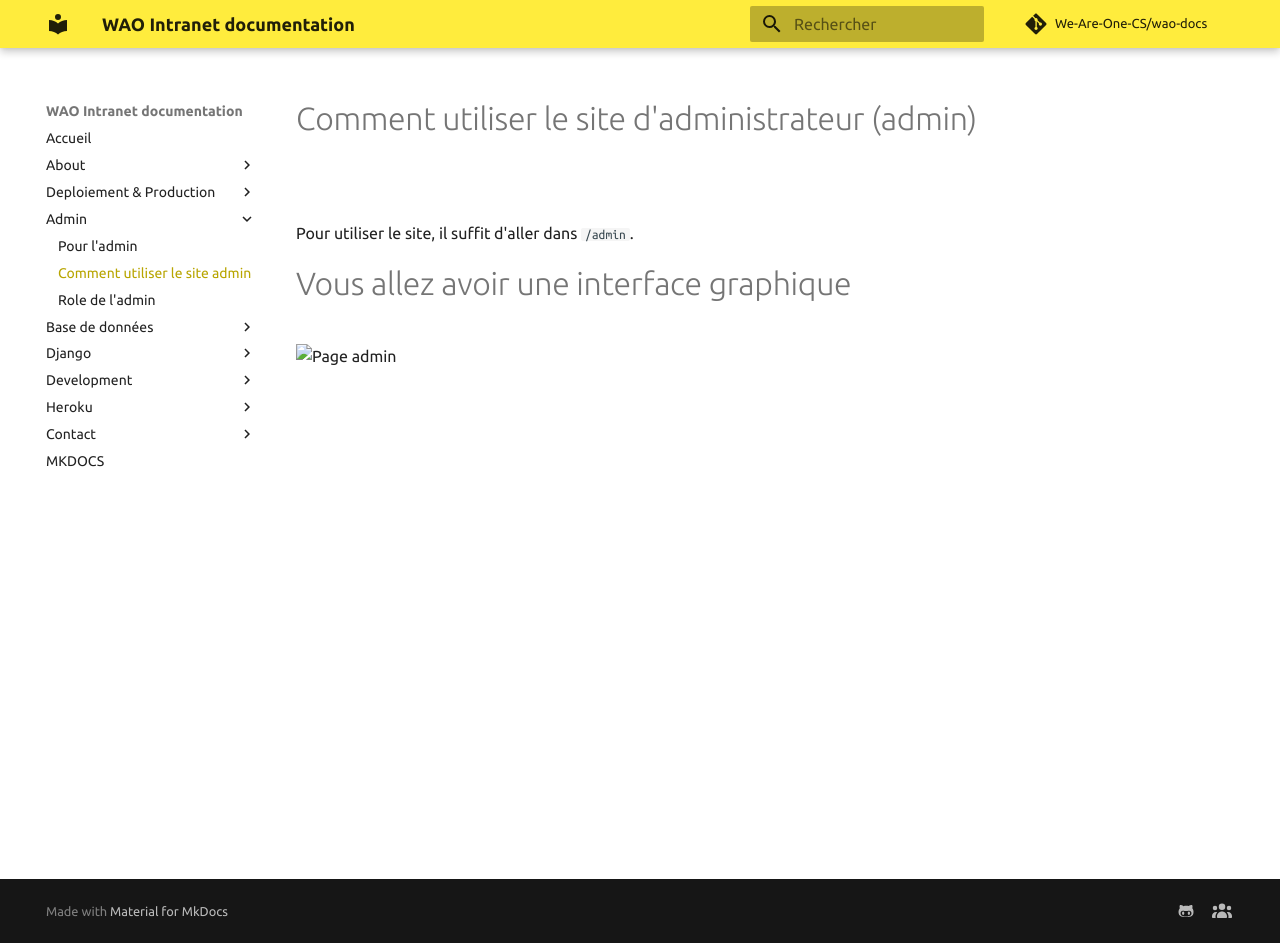
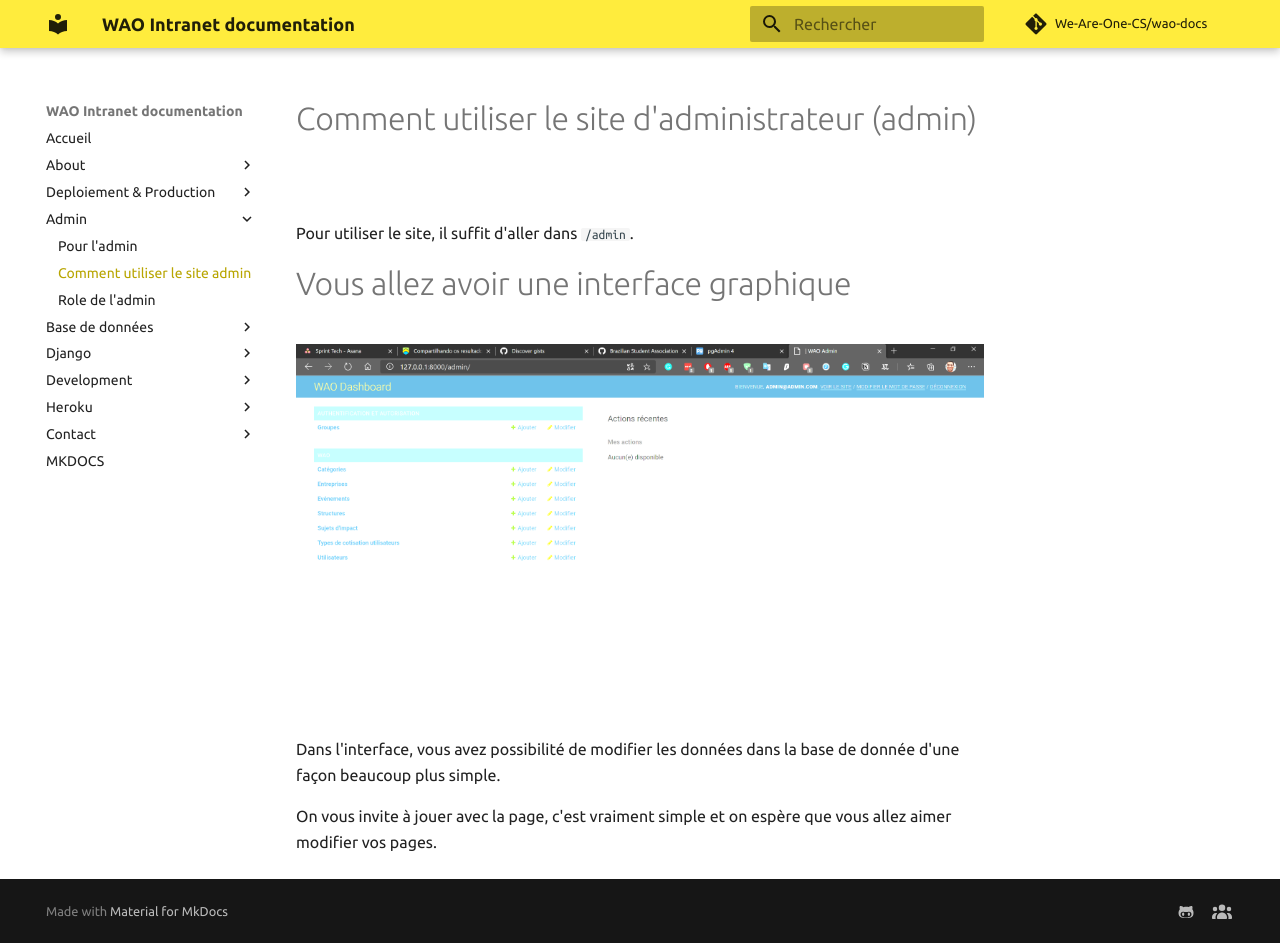
Before and after one commit to We-Are-One-CS/docs, an MkDocs documentation site: the page built from docs/admin/how-to-use.md, in a window 1280 px wide and 943 px high. Built offline with MkDocs 1.6.1 and Material for MkDocs 9.7.7, drawn with Linux system fonts in a browser that asks for light colours; comment, search, counter and statistics services are not loaded.

Commit message:
Finalized the admin part of the documentation

```diff
--- a/docs/admin/how-to-use.md
+++ b/docs/admin/how-to-use.md
@@ -4,4 +4,8 @@ Pour utiliser le site, il suffit d'aller dans ``/admin``.
 
 # Vous allez avoir une interface graphique
 
-![Page admin]()
+![Page admin](../img/admin/page.PNG)
+
+Dans l'interface, vous avez possibilité de modifier les données dans la base de donnée d'une façon beaucoup plus simple.
+
+On vous invite à jouer avec la page, c'est vraiment simple et on espère que vous allez aimer modifier vos pages.
```
Also changed, not shown: docs/admin/role.md (+36 -0 lines), docs/img/admin/page.PNG (added).
